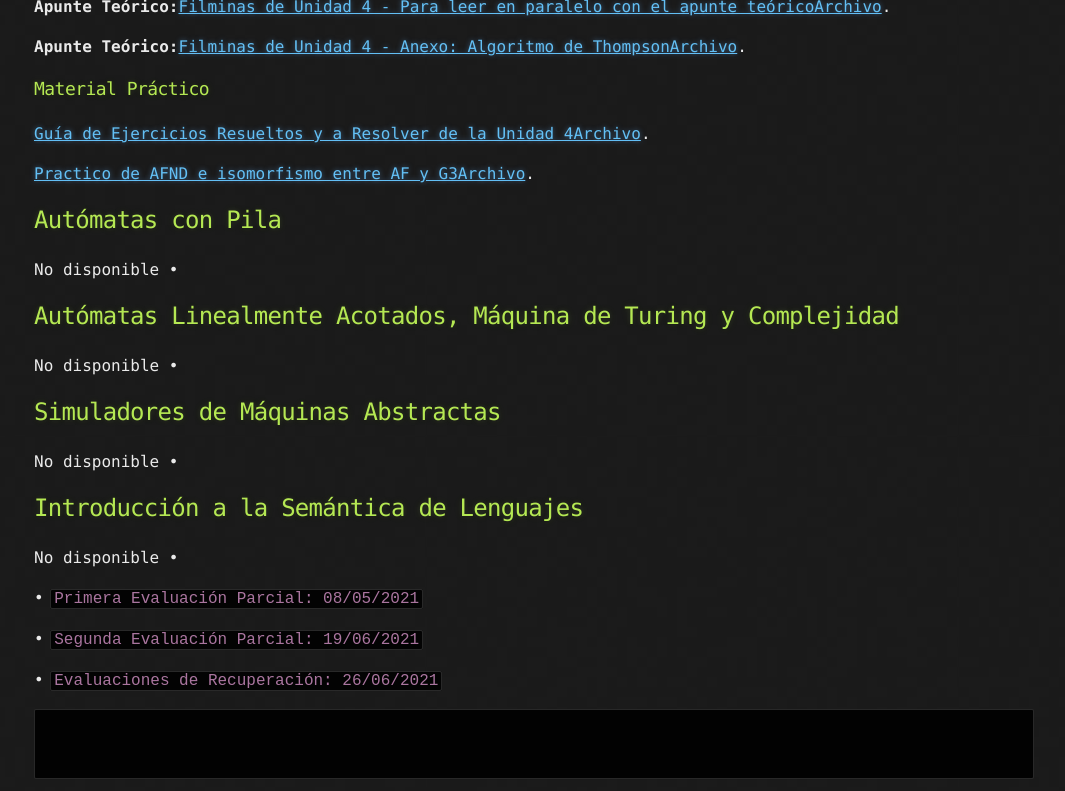
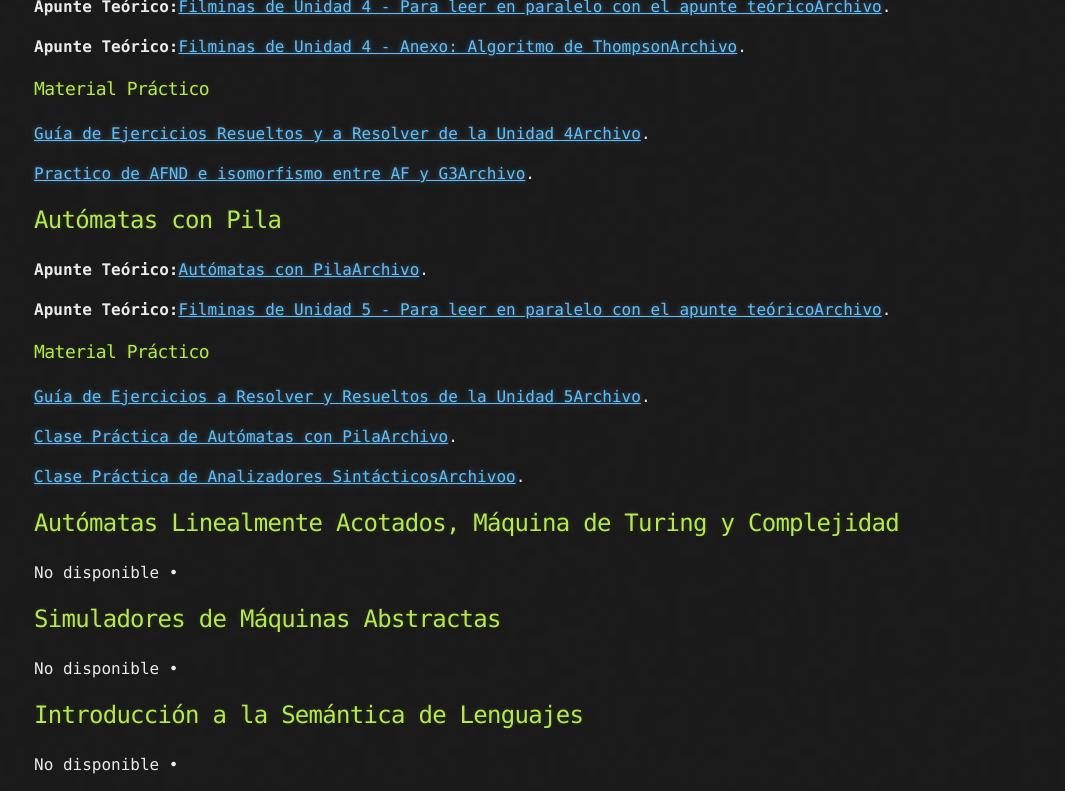
Before and after one commit to Ismael0351/utnfrcssl, a Jekyll site: the page built from index.md, in a window 1280 px wide and 900 px high, scrolled down 2224 px, cut to the strip 0-791 px from the top of the window. Shown: the whole strip, without its empty margins (106-1171 px from the left). Built offline with Jekyll 4.4.1, drawn with Linux system fonts in a browser that asks for light colours; our own code applies the rules of GitHub Pages for plain Markdown files.

Commit message:
Update index.md

```diff
--- a/index.md
+++ b/index.md
@@ -94,8 +94,18 @@ Introducción a la Lingüística Matemática: símbolos, alfabetos, palabras y l
 
 
 ## Autómatas con Pila
-No disponible
-•
+**Apunte Teórico:**<a href="https://drive.google.com/file/d/1gnavY0RQPYAzCFmtS53EBreBb894VHS7/view?usp=sharing" target="_blank">Autómatas con PilaArchivo</a>.
+
+**Apunte Teórico:**<a href="https://drive.google.com/file/d/100xibQV6WPC0w9fq_SOeCyBs_J7-P2n8/view?usp=sharing" target="_blank">Filminas de Unidad 5 - Para leer en paralelo con el apunte teóricoArchivo</a>.
+
+### 	Material Práctico
+
+ <a href="https://drive.google.com/file/d/1iWnI4KQabfVu0K3nPLl5bMj7f8JW6Nmi/view?usp=sharing" target="_blank">Guía de Ejercicios a Resolver y Resueltos de la Unidad 5Archivo</a>.
+
+<a href="https://drive.google.com/file/d/1HrMsxt68n5p7QcESwGECIfUa06FLWa8C/view?usp=sharing" target="_blank">Clase Práctica de Autómatas con PilaArchivo</a>.
+
+<a href="https://drive.google.com/file/d/1xO10wbtILVOxMA_julS5dZp68UGwIGTG/view?usp=sharing" target="_blank">Clase Práctica de Analizadores SintácticosArchivoo</a>.
+
 ## Autómatas Linealmente Acotados, Máquina de Turing y Complejidad
 No disponible
 •
```
